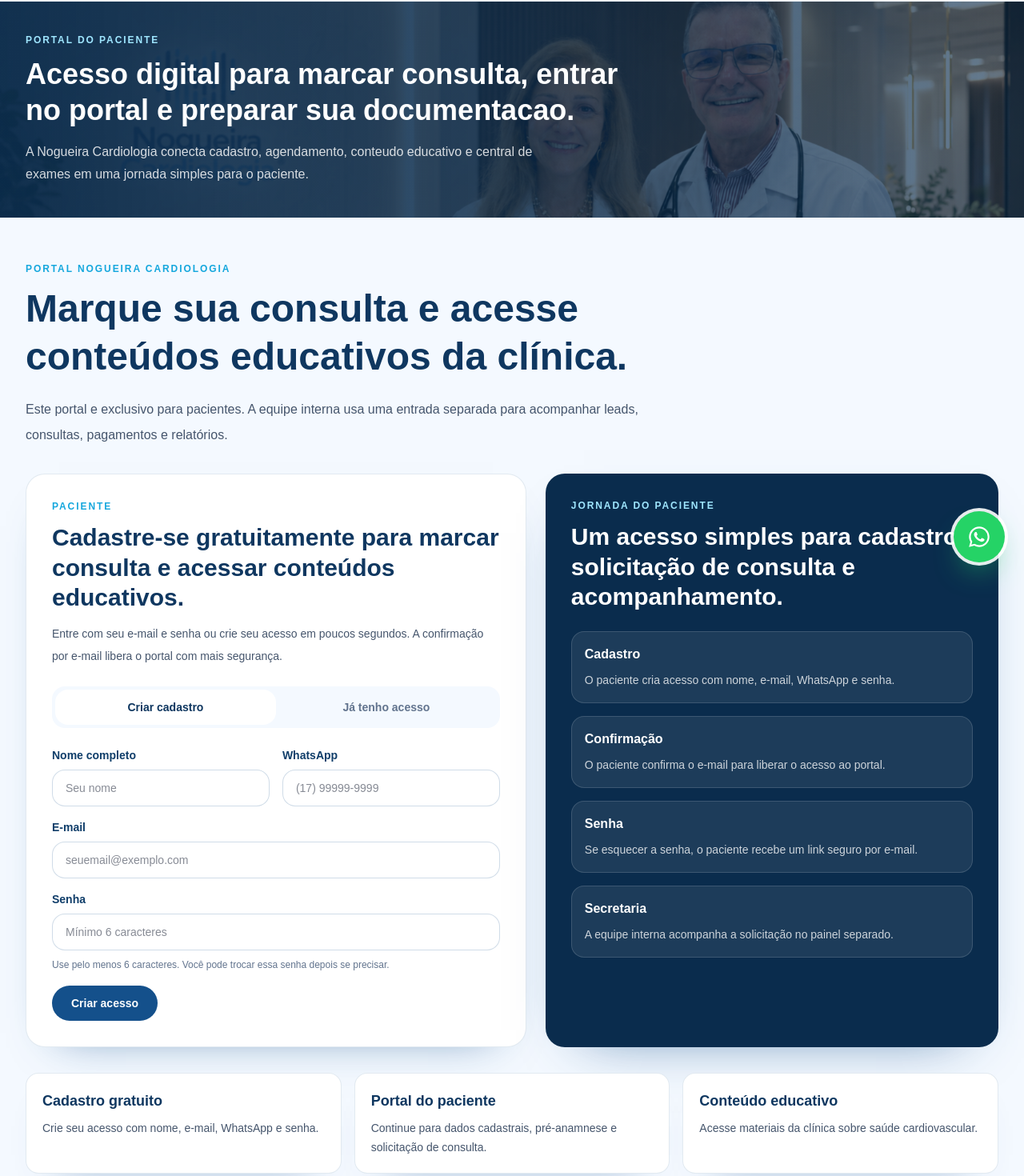
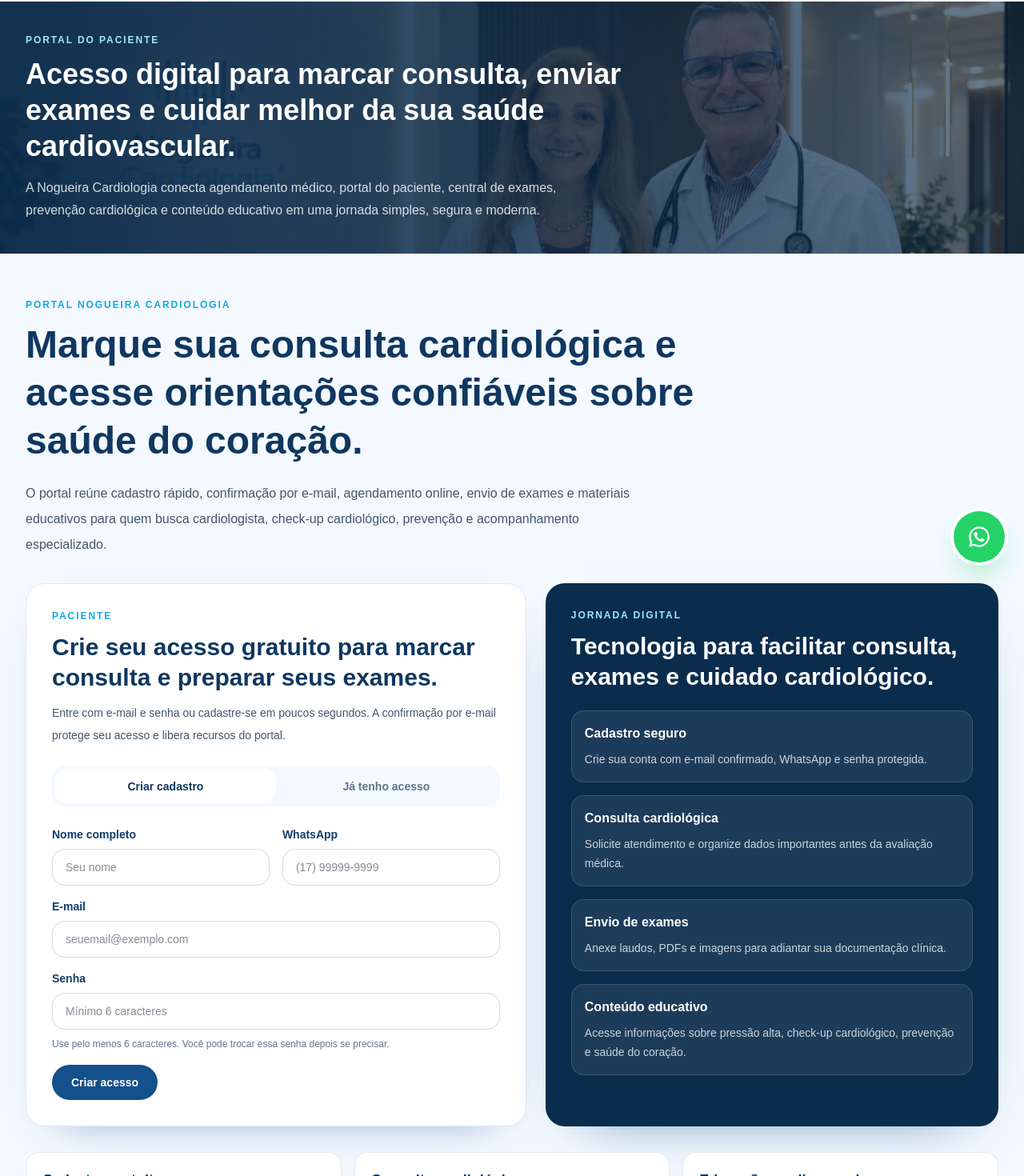
Before and after one commit to Libonatti93/Nogueira-Cardiologia-Digital-Platform, a Next.js app in the folder apps/web/: page /portal in a window 1280 px wide. Shown: the part 73-1543 px from the top of the page at 80% size. Built offline with nearby package versions, Linux system fonts and the light colour scheme.

Commit message:
copy: improve patient portal messaging

```diff
--- a/apps/web/src/app/portal/page.tsx
+++ b/apps/web/src/app/portal/page.tsx
@@ -8,7 +8,7 @@
 export const metadata: Metadata = {
   title: 'Portal do Paciente | Nogueira Cardiologia',
   description:
-    'Acesse o portal da Nogueira Cardiologia para criar cadastro, entrar como paciente e solicitar consulta.',
+    'Acesse o portal da Nogueira Cardiologia para marcar consulta com cardiologista, enviar exames e acompanhar conteúdos de saúde cardiovascular.',
 };
 
 export default async function PortalPage({
@@ -48,18 +48,18 @@
 
       <AuthorityBackdrop
         eyebrow="Portal do paciente"
-        title="Acesso digital para marcar consulta, entrar no portal e preparar sua documentacao."
-        description="A Nogueira Cardiologia conecta cadastro, agendamento, conteudo educativo e central de exames em uma jornada simples para o paciente."
+        title="Acesso digital para marcar consulta, enviar exames e cuidar melhor da sua saúde cardiovascular."
+        description="A Nogueira Cardiologia conecta agendamento médico, portal do paciente, central de exames, prevenção cardiológica e conteúdo educativo em uma jornada simples, segura e moderna."
       />
 
       <main className="mx-auto w-full max-w-7xl px-4 py-12 sm:px-6 sm:py-14 lg:px-8">
         <div className="max-w-4xl">
           <p className="text-xs font-bold uppercase tracking-[0.16em] text-[#15A7DD]">Portal Nogueira Cardiologia</p>
           <h1 className="mt-3 text-4xl font-semibold leading-tight text-[#0F3760] sm:text-5xl">
-            Marque sua consulta e acesse conteúdos educativos da clínica.
+            Marque sua consulta cardiológica e acesse orientações confiáveis sobre saúde do coração.
           </h1>
           <p className="mt-5 max-w-3xl text-base leading-8 text-slate-600">
-            Este portal e exclusivo para pacientes. A equipe interna usa uma entrada separada para acompanhar leads, consultas, pagamentos e relatórios.
+            O portal reúne cadastro rápido, confirmação por e-mail, agendamento online, envio de exames e materiais educativos para quem busca cardiologista, check-up cardiológico, prevenção e acompanhamento especializado.
           </p>
         </div>
 
@@ -69,9 +69,9 @@
 
         <div className="mt-8 grid gap-4 md:grid-cols-3">
           {[
-            ['Cadastro gratuito', '/portal', 'Crie seu acesso com nome, e-mail, WhatsApp e senha.'],
-            ['Portal do paciente', '/portal/paciente', 'Continue para dados cadastrais, pré-anamnese e solicitação de consulta.'],
-            ['Conteúdo educativo', '/blog', 'Acesse materiais da clínica sobre saúde cardiovascular.'],
+            ['Cadastro gratuito', '/portal', 'Crie seu acesso com nome, e-mail, WhatsApp e senha para iniciar sua jornada.'],
+            ['Consulta cardiológica', '/portal/paciente', 'Solicite atendimento, organize seus dados e prepare informações importantes antes da consulta.'],
+            ['Educação cardiovascular', '/blog', 'Leia conteúdos sobre pressão alta, check-up, dor no peito, exames cardiológicos e prevenção.'],
           ].map(([title, href, description]) => (
             <Link key={href} href={href} className="rounded-2xl border border-[#14508B]/12 bg-white p-5 shadow-[0_22px_50px_-42px_rgba(20,80,139,0.75)] hover:border-[#14508B]/35">
               <h2 className="text-lg font-semibold text-[#0F3760]">{title}</h2>
--- a/apps/web/src/components/portal/portal-access.tsx
+++ b/apps/web/src/components/portal/portal-access.tsx
@@ -120,10 +120,10 @@
       <section className="rounded-3xl border border-[#14508B]/12 bg-white p-6 shadow-[0_24px_54px_-42px_rgba(20,80,139,0.72)] sm:p-8">
         <p className="text-xs font-bold uppercase tracking-[0.16em] text-[#15A7DD]">Paciente</p>
         <h2 className="mt-3 text-2xl font-semibold leading-tight text-[#0F3760] sm:text-3xl">
-          Cadastre-se gratuitamente para marcar consulta e acessar conteúdos educativos.
+          Crie seu acesso gratuito para marcar consulta e preparar seus exames.
         </h2>
         <p className="mt-3 text-sm leading-7 text-slate-600">
-          Entre com seu e-mail e senha ou crie seu acesso em poucos segundos. A confirmação por e-mail libera o portal com mais segurança.
+          Entre com e-mail e senha ou cadastre-se em poucos segundos. A confirmação por e-mail protege seu acesso e libera recursos do portal.
         </p>
 
         <div className="mt-6 grid grid-cols-2 rounded-2xl bg-[#F4F9FF] p-1">
@@ -204,16 +204,16 @@
       </section>
 
       <section className="rounded-3xl bg-[#0A2C4D] p-6 text-white shadow-[0_26px_70px_-48px_rgba(20,80,139,0.85)] sm:p-8">
-        <p className="text-xs font-bold uppercase tracking-[0.16em] text-[#9FE6FF]">Jornada do paciente</p>
+        <p className="text-xs font-bold uppercase tracking-[0.16em] text-[#9FE6FF]">Jornada digital</p>
         <h2 className="mt-3 text-2xl font-semibold leading-tight sm:text-3xl">
-          Um acesso simples para cadastro, solicitação de consulta e acompanhamento.
+          Tecnologia para facilitar consulta, exames e cuidado cardiológico.
         </h2>
         <div className="mt-6 grid gap-4">
           {[
-            ['Cadastro', 'O paciente cria acesso com nome, e-mail, WhatsApp e senha.'],
-            ['Confirmação', 'O paciente confirma o e-mail para liberar o acesso ao portal.'],
-            ['Senha', 'Se esquecer a senha, o paciente recebe um link seguro por e-mail.'],
-            ['Secretaria', 'A equipe interna acompanha a solicitação no painel separado.'],
+            ['Cadastro seguro', 'Crie sua conta com e-mail confirmado, WhatsApp e senha protegida.'],
+            ['Consulta cardiológica', 'Solicite atendimento e organize dados importantes antes da avaliação médica.'],
+            ['Envio de exames', 'Anexe laudos, PDFs e imagens para adiantar sua documentação clínica.'],
+            ['Conteúdo educativo', 'Acesse informações sobre pressão alta, check-up cardiológico, prevenção e saúde do coração.'],
           ].map(([title, text]) => (
             <div key={title} className="rounded-2xl border border-white/14 bg-white/8 p-4">
               <h3 className="font-semibold">{title}</h3>
```
